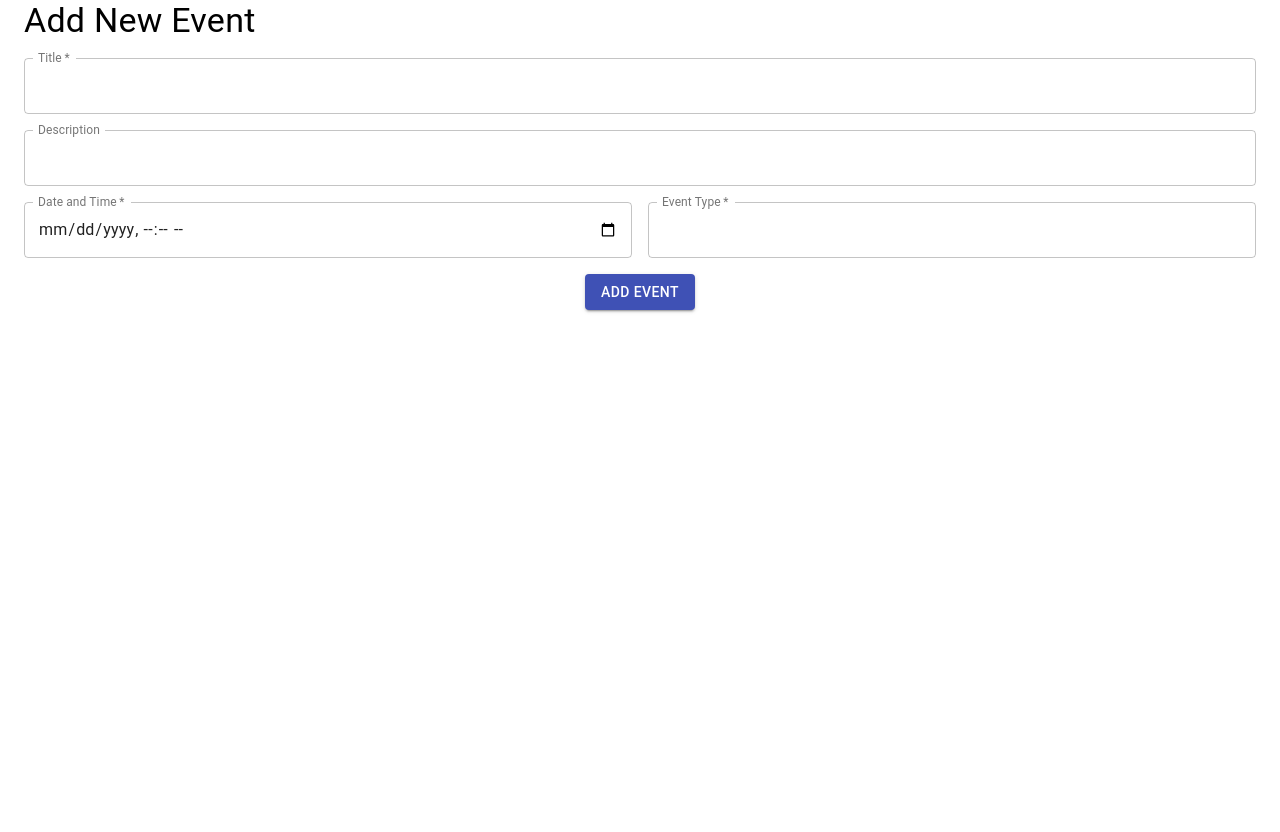
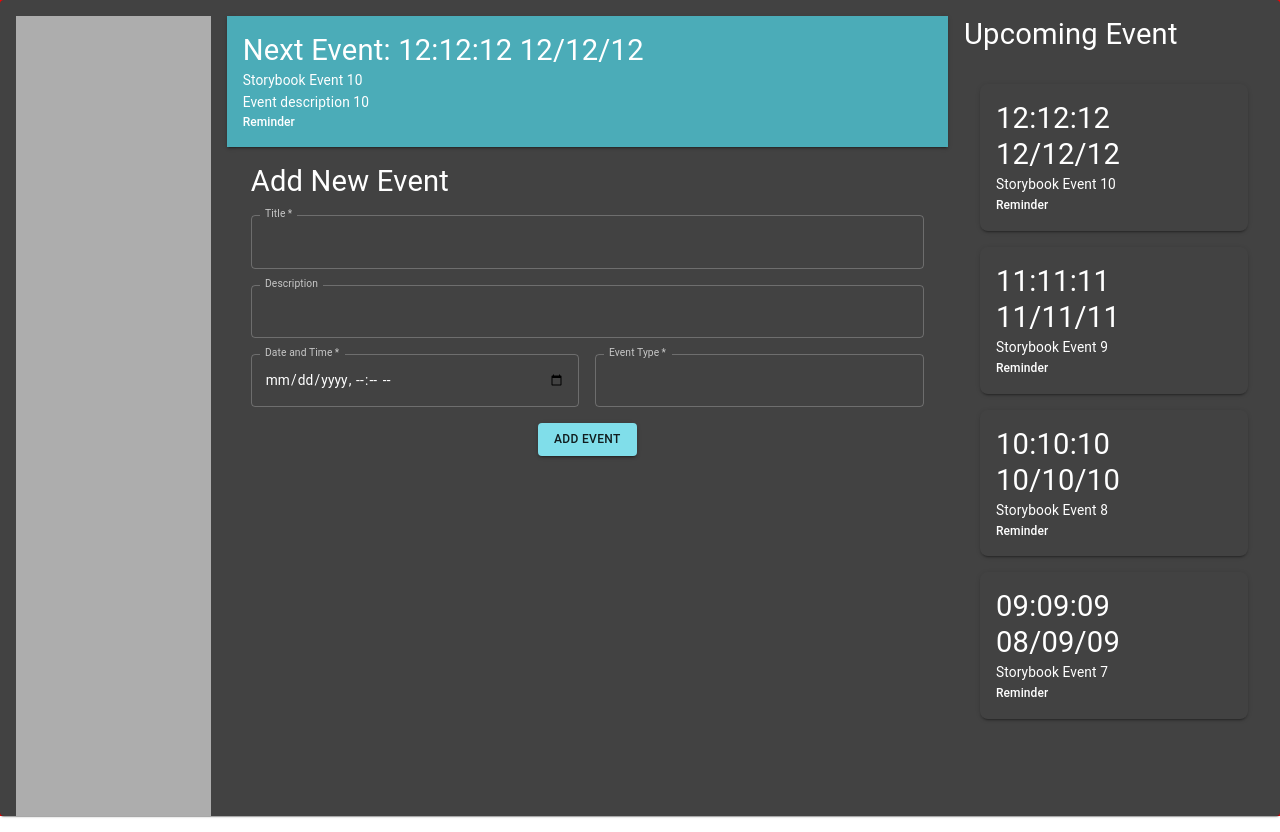
Before and after one commit to Kwarn/atomic-app, a React (Create React App) app: page / in a window 1280 px wide. Before the commit the page ends 800 px from the top, so only its background shows below. Built offline with nearby package versions, Linux system fonts and the light colour scheme.

Commit message:
Complete

```diff
--- a/src/App.js
+++ b/src/App.js
@@ -1,13 +1,12 @@
 import React from 'react'
 import { ThemeProvider } from '@material-ui/styles'
-import baseTheme from './themes/InitialTheme.js';
-import ButtonComponent from 'components/atoms/Button';
-import AddEventBanner from 'components/organisms/AddEvent/index.js';
+import baseTheme from 'themes/Themes';
+import HomePage from 'pages/HomePage/index.js';
 
 export default function App() {
   return (
     <ThemeProvider theme={baseTheme}>
-      <AddEventBanner onSubmit={(e)=> console.log(`e`, e)}/>
+      <HomePage/>
     </ThemeProvider>
   )
 }
--- /dev/null
+++ b/src/components/organisms/EventList/index.js
@@ -0,0 +1,65 @@
+
+import React from "react";
+import PropTypes from "prop-types";
+
+import { makeStyles } from "@material-ui/core/styles";
+
+import Grid from "@material-ui/core/Grid";
+
+import List from "@material-ui/core/List";
+import ListItem from "@material-ui/core/ListItem";
+
+import Typography from "components/atoms/Typography";
+import EventListItem from "components/molecules/EventListItem";
+
+const useStyle = makeStyles((theme) => ({
+  root: {},
+  list: {
+    maxHeight: "80vh",
+    overflow: "auto",
+    top: theme.spacing(2),
+  },
+}));
+
+const EventList = (props) => {
+  const { eventDataList } = props;
+  const style = useStyle();
+
+  return (
+    <React.Fragment>
+      <Grid item container className={style.root} direction="column">
+        <Grid item>
+          <Typography variant="header" className={style.title}>
+            {props.title}
+          </Typography>
+        </Grid>
+        <Grid item>
+          <List className={style.list}>
+            {eventDataList.map((eventData, index) => {
+              return (
+                <ListItem key={index}>
+                  <EventListItem eventData={eventData} />
+                </ListItem>
+              );
+            })}
+          </List>
+        </Grid>
+      </Grid>
+    </React.Fragment>
+  );
+};
+
+EventList.propTypes = {
+  title: PropTypes.string.isRequired,
+  eventDataList: PropTypes.arrayOf(
+    PropTypes.shape({
+      date: PropTypes.string.isRequired,
+      title: PropTypes.string.isRequired,
+      type: PropTypes.string.isRequired,
+    })
+  ),
+};
+
+EventList.defaultProps = {};
+
+export default EventList;
--- /dev/null
+++ b/src/components/organisms/NextEventBanner/index.js
@@ -0,0 +1,43 @@
+
+import React from "react";
+import PropTypes from "prop-types";
+
+import { makeStyles } from "@material-ui/core/styles";
+import Container from "@material-ui/core/Container";
+import Box from "@material-ui/core/Box";
+
+import Typography from "components/atoms/Typography";
+
+const useStyle = makeStyles((theme) => ({
+  root: {
+    backgroundColor:
+      theme.palette.type === "dark"
+        ? theme.palette.containerPrimary.dark
+        : theme.palette.containerPrimary.light,
+    padding: theme.container.primary.padding,
+  },
+}));
+
+const NextEventBanner = (props) => {
+  const style = useStyle();
+
+  return (
+    <Box component={Container} boxShadow={2} className={style.root}>
+      <Typography variant="header">{`Next Event: ${props.date}`}</Typography>
+      <Typography variant="title">{props.title}</Typography>
+      <Typography variant="body">{props.description}</Typography>
+      <Typography variant="subtitle">{props.type}</Typography>
+    </Box>
+  );
+};
+
+NextEventBanner.propTypes = {
+  date: PropTypes.string.isRequired,
+  title: PropTypes.string.isRequired,
+  description: PropTypes.string.isRequired,
+  type: PropTypes.string.isRequired,
+};
+
+NextEventBanner.defaultProps = {};
+
+export default NextEventBanner;
--- /dev/null
+++ b/src/components/templates/HomeTemplate/index.js
@@ -0,0 +1,61 @@
+import React from "react";
+import PropTypes from "prop-types";
+
+import { makeStyles } from "@material-ui/core/styles";
+import Paper from "@material-ui/core/Paper";
+import Grid from "@material-ui/core/Grid";
+
+const useStyle = makeStyles((theme) => ({
+  root: {
+    flexGrow: 1,
+    backgroundColor: "#f00",
+  },
+  paper: {
+    padding: theme.spacing(2),
+  },
+  container: {
+    height: "100vh",
+  },
+  sideNav: {},
+  banner: {},
+  content: {},
+  rightPanel: {},
+}));
+
+const HomeTemplate = (props) => {
+  const style = useStyle();
+
+  return (
+    <div className={style.root}>
+      <Paper className={style.paper}>
+        <Grid container className={style.container} spacing={2}>
+          <Grid item xs={2} className={style.sideNav}>
+            {props.sideNav}
+          </Grid>
+          <Grid item container xs alignContent="flex-start" spacing={2}>
+            <Grid item xs={12} className={style.banner}>
+              {props.banner}
+            </Grid>
+            <Grid item xs={12} className={style.content}>
+              {props.content}
+            </Grid>
+          </Grid>
+          <Grid item xs={3} className={style.rightPanel}>
+            {props.rightPanel}
+          </Grid>
+        </Grid>
+      </Paper>
+    </div>
+  );
+};
+
+HomeTemplate.propTypes = {
+  sideNav: PropTypes.element.isRequired,
+  rightPanel: PropTypes.element.isRequired,
+  banner: PropTypes.element.isRequired,
+  content: PropTypes.element.isRequired,
+};
+
+HomeTemplate.defaultProps = {};
+
+export default HomeTemplate;
--- /dev/null
+++ b/src/pages/HomePage/index.js
@@ -0,0 +1,56 @@
+import React, { useEffect, useCallback, useState } from "react";
+
+import HomeTemplate from "components/templates/HomeTemplate";
+
+import NextEventBanner from "components/organisms/NextEventBanner";
+import EventList from "components/organisms/EventList";
+import AddEvent from "components/organisms/AddEvent";
+
+import { fetchEventData } from "services/EventDataService";
+
+const DummyView = () => (
+  <div style={{ backgroundColor: "#adadad", height: "100vh" }}></div>
+);
+
+const HomePage = () => {
+  const [eventDataList, setEventDataList] = useState([]);
+
+  const fetchEventList = useCallback(async () => {
+    const eventData = await fetchEventData();
+    setEventDataList([...eventData]);
+  }, [setEventDataList]);
+
+  const handleAddEvent = useCallback((eventData) => {
+    console.log("New Event Added", eventData);
+  }, []);
+
+  useEffect(() => {
+    fetchEventList();
+  }, [fetchEventList]);
+
+  return (
+    <HomeTemplate
+      sideNav={<DummyView />}
+      banner={
+        <NextEventBanner
+          date={eventDataList.length > 0 ? eventDataList[0].date : ""}
+          title={eventDataList.length > 0 ? eventDataList[0].title : ""}
+          description={
+            eventDataList.length > 0 ? eventDataList[0].description : ""
+          }
+          type={eventDataList.length > 0 ? eventDataList[0].type : ""}
+        />
+      }
+      rightPanel={
+        <EventList title="Upcoming Event" eventDataList={eventDataList} />
+      }
+      content={<AddEvent validate onSubmit={handleAddEvent} />}
+    />
+  );
+};
+
+HomePage.propTypes = {};
+
+HomePage.defaultProps = {};
+
+export default HomePage;
--- /dev/null
+++ b/src/services/EventDataService/index.js
@@ -0,0 +1,65 @@
+const dummyEventData = [
+  {
+    date: "12:12:12 12/12/12",
+    title: "Storybook Event 10",
+    description: "Event description 10",
+    type: "Reminder",
+  },
+  {
+    date: "11:11:11 11/11/11",
+    title: "Storybook Event 9",
+    description: "Event description 9",
+    type: "Reminder",
+  },
+  {
+    date: "10:10:10 10/10/10",
+    title: "Storybook Event 8",
+    description: "Event description 8",
+    type: "Reminder",
+  },
+  {
+    date: "09:09:09 08/09/09",
+    title: "Storybook Event 7",
+    description: "Event description 7",
+    type: "Reminder",
+  },
+  {
+    date: "08:08:08 08/09/08",
+    title: "Storybook Event 6",
+    description: "Event description 6",
+    type: "Reminder",
+  },
+  {
+    date: "07:07:07 07/07/07",
+    title: "Storybook Event 5",
+    type: "Reminder",
+  },
+  {
+    date: "06:06:06 06/06/06",
+    title: "Storybook Event 4",
+    type: "Reminder",
+  },
+  {
+    date: "12:12:12 12/12/12",
+    title: "Storybook Event 3",
+    description: "Event description 3",
+    type: "Reminder",
+  },
+  {
+    date: "12:12:12 12/12/12",
+    title: "Storybook Event 2",
+    type: "Reminder",
+  },
+  {
+    date: "12:12:12 12/12/12",
+    title: "Storybook Event 1",
+    type: "Reminder",
+  },
+];
+
+export const fetchEventData = () => Promise.resolve(dummyEventData);
+
+export const addEvent = (eventData) => {
+  dummyEventData.push(eventData);
+  return Promise.resolve(true);
+};
--- a/src/themes/InitialTheme.js
+++ /dev/null
@@ -1,5 +0,0 @@
-import { createTheme } from '@material-ui/core/styles'
-
-const baseTheme = createTheme({});
-
-export default baseTheme
--- a/src/themes/Themes.js
+++ b/src/themes/Themes.js
@@ -1,17 +1,44 @@
-import { createTheme } from "@material-ui/core/styles";
+import { createMuiTheme, responsiveFontSizes } from "@material-ui/core/styles";
 
-import { grey } from "@material-ui/core/colors";
+import { grey, cyan, orange } from "@material-ui/core/colors";
 
-const defaultTheme = createTheme();
+const defaultTheme = createMuiTheme();
 
-const baseTheme = createTheme({
+const baseTheme = createMuiTheme({
   container: {
+    primary: {
+      borderRadius: defaultTheme.spacing(1),
+      padding: defaultTheme.spacing(2),
+    },
     secondary: {
-      color: grey[300],
       borderRadius: defaultTheme.spacing(1),
       padding: defaultTheme.spacing(2),
     },
   },
+  palette: {
+    type: "dark",
+    primary: {
+      main: cyan[200],
+    },
+    secondary: {
+      main: orange[500],
+    },
+    containerPrimary: {
+      main: cyan[200],
+      light: "#b4ffff",
+      dark: "#4bacb8",
+    },
+    containerSecondary: {
+      main: grey[400],
+      light: "#f5f5f5",
+      dark: "#373737",
+    },
+  },
+  typography: {
+    fontSize: 12,
+  },
 });
 
-export default baseTheme;
+const responsiveFontTheme = responsiveFontSizes(baseTheme);
+
+export default responsiveFontTheme;
```
